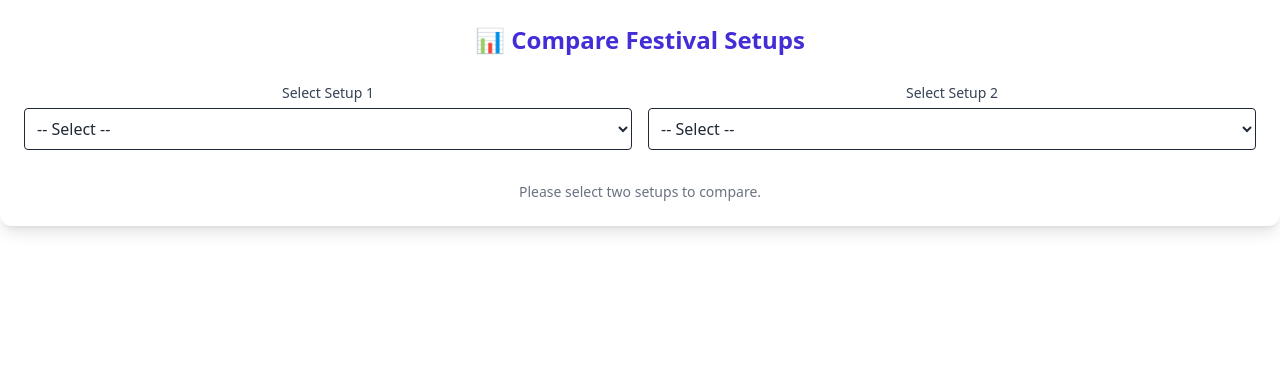
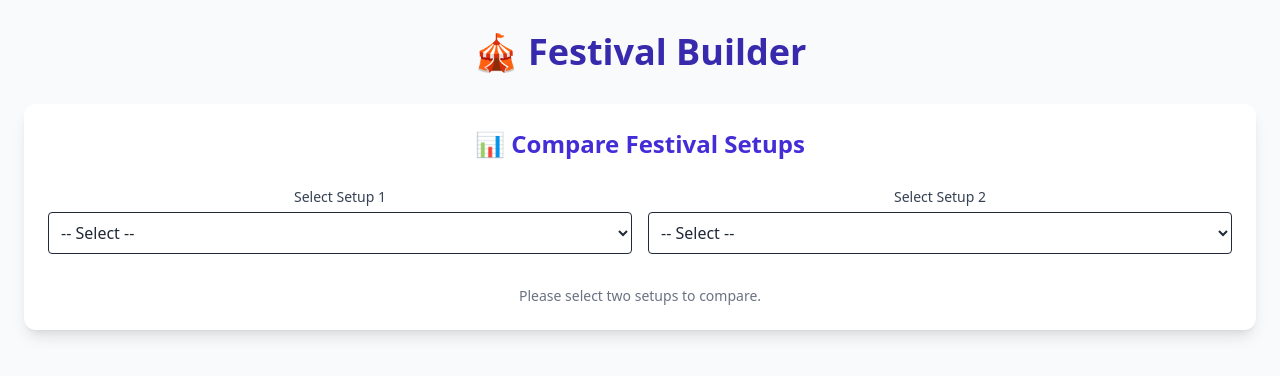
Before and after one commit to Leorev01/Festival-Simulator, a React (Vite) app: page /compare in a window 1280 px wide. Shown: the top 376 px of the page. Built offline with nearby package versions, Linux system fonts and the light colour scheme.

Commit message:
Adds festival comparison page

```diff
--- a/src/App.tsx
+++ b/src/App.tsx
@@ -5,7 +5,7 @@ import Dashboard from './pages/Dashboard';
 import {useEffect, useState} from 'react';
 import LoadingScreen from './components/LoadingScreen';
 import FestivalBuilder from './pages/FestivalBuilder';
-import FestivalComparison from './features/festival/FestivalComparison';
+import CompareFestivals from './pages/CompareFestivals';
 
 function App() {
 
@@ -24,7 +24,7 @@ function App() {
       <Route path='/login' element={<Login />} />
       <Route path='/dashboard' element={<Dashboard />} />
       <Route path="/builder" element={<FestivalBuilder />} />
-      <Route path='/compare' element={<FestivalComparison />} />
+      <Route path='/compare' element={<CompareFestivals />} />
     </Routes>
   );
 }
--- /dev/null
+++ b/src/pages/CompareFestivals.tsx
@@ -0,0 +1,15 @@
+import { useNavigate } from 'react-router-dom'
+import FestivalComparison from '../features/festival/FestivalComparison'
+
+const CompareFestivals = () => {
+  const navigate = useNavigate()
+  return (
+    <div className="min-h-screen bg-gray-50 px-6 py-8 flex flex-col">
+      <h1 className="text-4xl font-bold mb-8 text-indigo-800 cursor-pointer" onClick={() => navigate('/dashboard')}>🎪 Festival Builder</h1>
+
+      <FestivalComparison />
+    </div>
+  )
+}
+
+export default CompareFestivals
--- a/src/pages/FestivalBuilder.tsx
+++ b/src/pages/FestivalBuilder.tsx
@@ -86,7 +86,7 @@ export default function FestivalBuilder() {
 
   return (
     <div className="min-h-screen bg-gray-50 px-6 py-8 flex flex-col">
-      <h1 className="text-4xl font-bold mb-8 text-indigo-800">🎪 Festival Builder</h1>
+      <h1 className="text-4xl font-bold mb-8 text-indigo-800 cursor-pointer" onClick={() => navigate('/dashboard')}>🎪 Festival Builder</h1>
 
       <div className="flex gap-3 mb-10">
         {tabs.map((tab) => (
```
